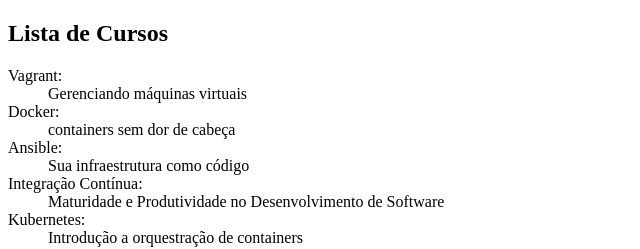
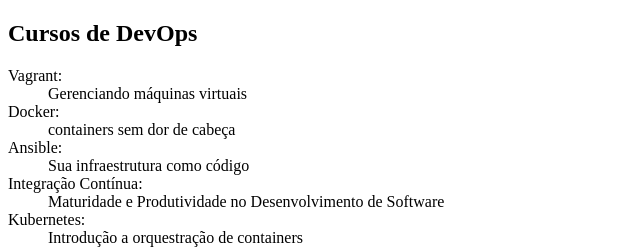
Before and after one commit to gabriellterto/teste, a plain HTML site: page index.html in a window 1280 px wide. Shown: the full height of the page, 0-640 px from the left. Drawn offline with Linux system fonts and the light colour scheme.

Commit message:
Removendo nome da Alura do título

```diff
--- a/index.html
+++ b/index.html
@@ -2,10 +2,10 @@
 <html lang="en">
 <head>
     <meta charset="UTF-8">
-    <title>Lista de Cursos da Alura</title>
+    <title>Lista de Cursos</title>
 </head>
 <body>
-    <h2>Lista de Cursos</h2>
+    <h2>Cursos de DevOps</h2>
 
     <dl>
         <dt>Vagrant:</dt>
```
